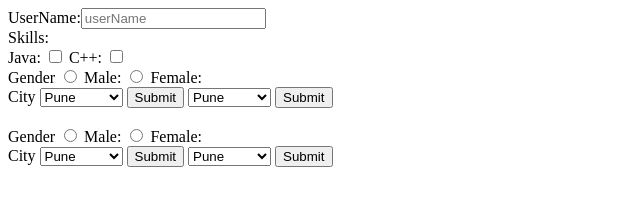
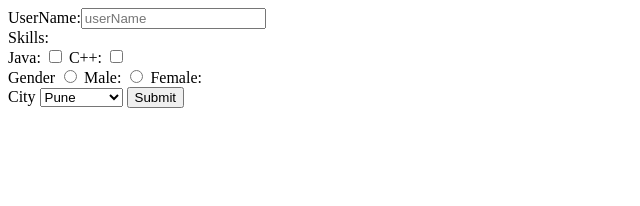
Before and after one commit to vikash991/fsd_2_p, a plain HTML site: page index2.html in a window 1280 px wide. Shown: the whole page, without its empty margins (0-640 px from the left). Drawn offline with Linux system fonts and the light colour scheme.

Commit message:
Revert "2nd version"
This reverts commit 46c86b7906de675ffc9eac6583336dfa14cd6450.

```diff
--- a/index2.html
+++ b/index2.html
@@ -38,43 +38,9 @@
 
 
         <button>Submit</button>
-        <select id="city" name="city">
-            <option value="">Pune</option>
-            <option value="">Rajasthan</option>
-            <option value="">Bokaro</option>
-        </select>
-
-
-        <button>Submit</button>
 
 
     </form>
-    <br>
-        <label>Gender</label>
-
-        <input type="radio"  id="gender1" name="gender" value="male">
-        <label for="gender1">Male:</label>
-        <input type="radio" id="gender2" name="gender" value="Female">
-        <label for="gender2">Female:</label>
-
-        <br>
-        <label>City</label>
-        <select id="city" name="city">
-            <option value="">Pune</option>
-            <option value="">Rajasthan</option>
-            <option value="">Bokaro</option>
-        </select>
-
-
-        <button>Submit</button>
-        <select id="city" name="city">
-            <option value="">Pune</option>
-            <option value="">Rajasthan</option>
-            <option value="">Bokaro</option>
-        </select>
-
-
-        <button>Submit</button>
 
 </body>
 
```
